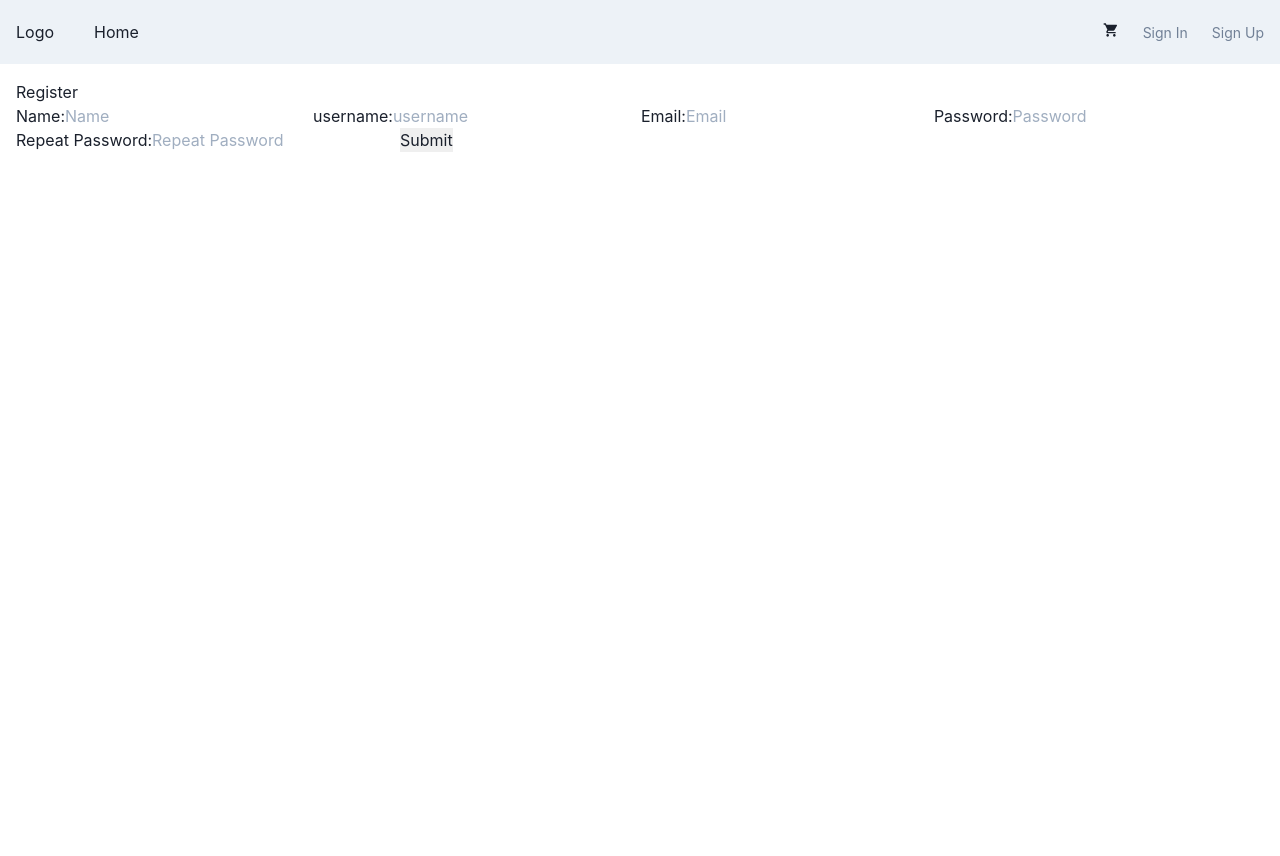
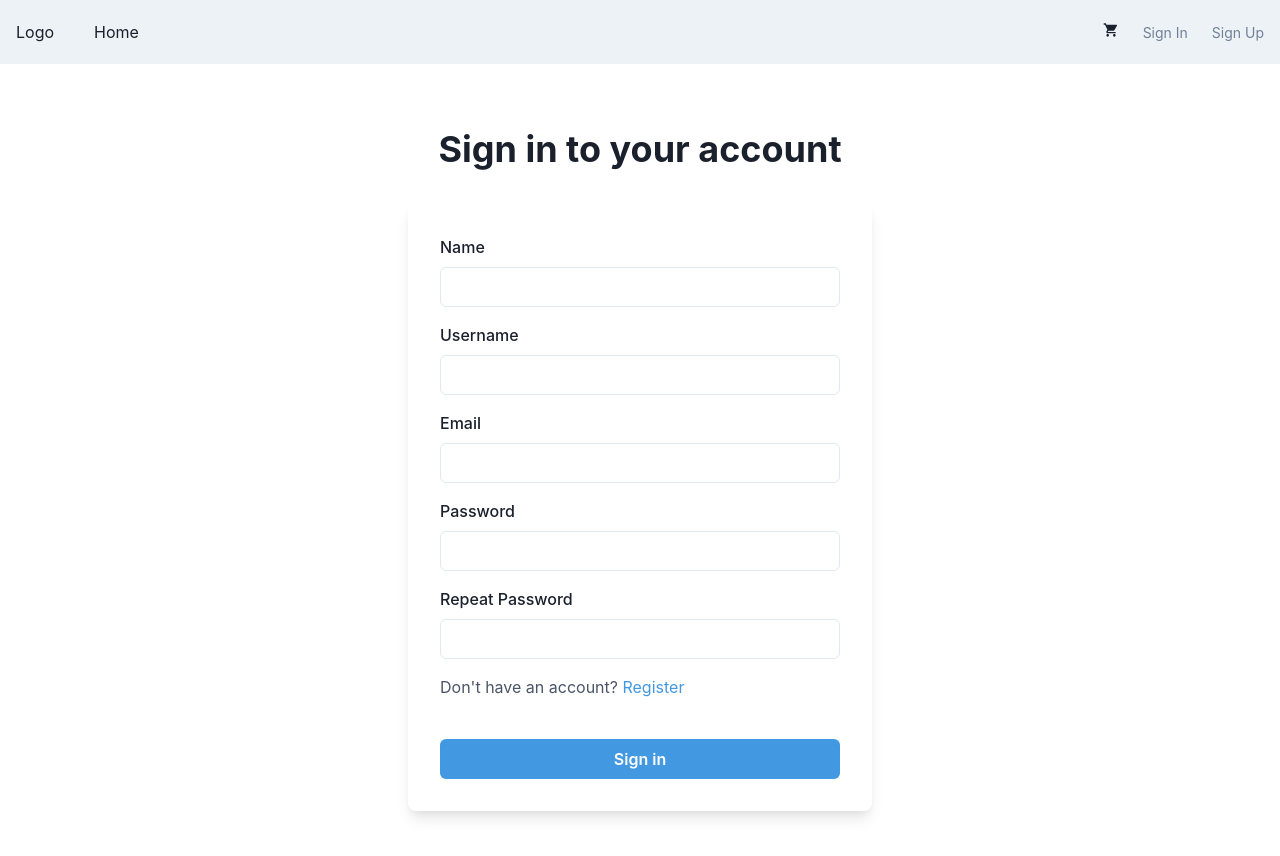
Before and after one commit to angpoginiko/client, a Next.js app: page /register in a window 1280 px wide. Shown: the top 856 px of the page. Before the commit the page ends 800 px from the top, so only its background shows below. Built offline with nearby package versions, Linux system fonts and the light colour scheme.

Commit message:
Login and Register: Fix login and register

```diff
--- a/components/Layout.tsx
+++ b/components/Layout.tsx
@@ -1,7 +1,7 @@
 import React, { ReactNode } from 'react'
 import { useRouter } from 'next/router'
 import { MdShoppingCart } from "react-icons/md";
-
+import Head from 'next/head';
 import {
 	Avatar,
   Box,
@@ -87,9 +87,9 @@ const Layout = ({ children, title = 'Home', auth }: Props) => {
 
 	return(
 		<>
-		<head>
+		<Head>
 			<title>{title}</title>
-		</head>
+		</Head>
 		<Box bg={useColorModeValue('gray.100', 'gray.900')} px={4}>
 			<Flex h={16} alignItems={'center'} justifyContent={'space-between'}>
 				<HStack spacing={8} alignItems={'center'}>
--- a/pages/index.tsx
+++ b/pages/index.tsx
@@ -29,6 +29,12 @@ export default function CallToActionWithAnnotation() {
 	});
   return (
     <>
+      <Head>
+        <link
+          href="https://fonts.googleapis.com/css2?family=Caveat:wght@700&display=swap"
+          rel="stylesheet"
+        />
+      </Head>
 			<Layout auth={auth}>
       <Container maxW={'3xl'}>
         <Stack
--- a/pages/login.tsx
+++ b/pages/login.tsx
@@ -12,6 +12,7 @@ import {
   Heading,
   Text,
   useColorModeValue,
+	Input,
 } from '@chakra-ui/react';
 
 type FormData = {
@@ -52,11 +53,11 @@ const Login : React.FC = () => {
           <Stack spacing={4}>
             <FormControl id="username">
               <FormLabel>Username</FormLabel>
-              <input name="username" ref={register} />
+              <Input name="username" ref={register} />
             </FormControl>
             <FormControl id="password">
               <FormLabel>Password</FormLabel>
-              <input name="password" ref={register} type="password"/>
+              <Input name="password" ref={register} type="password"/>
             </FormControl>
             <Stack spacing={10}>
 						<Stack
--- a/pages/register.tsx
+++ b/pages/register.tsx
@@ -3,7 +3,18 @@ import { useForm } from 'react-hook-form'
 import Layout from '../components/Layout';
 import { Profile } from '../interfaces/index'
 import { useRouter } from 'next/router'
-
+import {
+  Box,
+  FormControl,
+  FormLabel,
+  Stack,
+  Link,
+  Button,
+  Heading,
+  Text,
+  useColorModeValue,
+	Input,
+} from '@chakra-ui/react';
 
 
 const Register : React.FC = () => {
@@ -23,26 +34,63 @@ const Register : React.FC = () => {
 
 	return(
 		<>
-		<Layout>
-			<h3>Register</h3>
+		<Layout title="Register">
+      <Stack spacing={8} mx={'auto'} maxW={'lg'} py={12} px={6}>
+        <Stack align={'center'}>
+          <Heading fontSize={'4xl'}>Sign in to your account</Heading>
+        </Stack>
+        <Box
+          rounded={'lg'}
+          bg={useColorModeValue('white', 'gray.700')}
+          boxShadow={'lg'}
+          p={8}>
 				<form onSubmit={handleSubmit(onSubmit)}>
-					<label>Name:</label>
-						<input name="name" placeholder="Name" ref={register} />
-
-					<label>username:</label>
-						<input name="username" placeholder="username" ref={register} />
-
-					<label>Email:</label>
-						<input name="email" placeholder="Email" ref={register} />
-
-					<label>Password:</label>
-						<input name="password" type="password" placeholder="Password" ref={register} />
-
-					<label>Repeat Password:</label>
-						<input name="repeatpassword" type="password" placeholder="Repeat Password" ref={register} />
-					<input type="submit" />
+          <Stack spacing={4}>
+            <FormControl id="name">
+              <FormLabel>Name</FormLabel>
+              <Input name="name" ref={register} />
+            </FormControl>
+						<FormControl id="username">
+              <FormLabel>Username</FormLabel>
+              <Input name="username" ref={register} />
+            </FormControl>
+						<FormControl id="email">
+              <FormLabel>Email</FormLabel>
+              <Input name="email" ref={register} type="email"/>
+            </FormControl>
+            <FormControl id="password">
+              <FormLabel>Password</FormLabel>
+              <Input name="password" ref={register} type="password"/>
+            </FormControl>
+						<FormControl id="repeatpassword">
+              <FormLabel>Repeat Password</FormLabel>
+              <Input name="repeatpassword" ref={register} type="password"/>
+            </FormControl>
+            <Stack spacing={10}>
+						<Stack
+                direction={{ base: 'column', sm: 'row' }}
+                align={'start'}
+                justify={'space-between'}>
+								<Text color={'gray.600'}>
+									Don't have an account? <Link color={'blue.400'} href="/register">Register</Link>
+								</Text>
+						</Stack>
+              <Button
+                bg={'blue.400'}
+                color={'white'}
+                _hover={{
+                  bg: 'blue.500',
+                }}
+								type="submit"
+								>
+                Sign in
+              </Button>
+            </Stack>
+          </Stack>
 				</form>
-		</Layout>
+        </Box>
+      </Stack>
+	</Layout>
 		</>
 	);
 }
```
